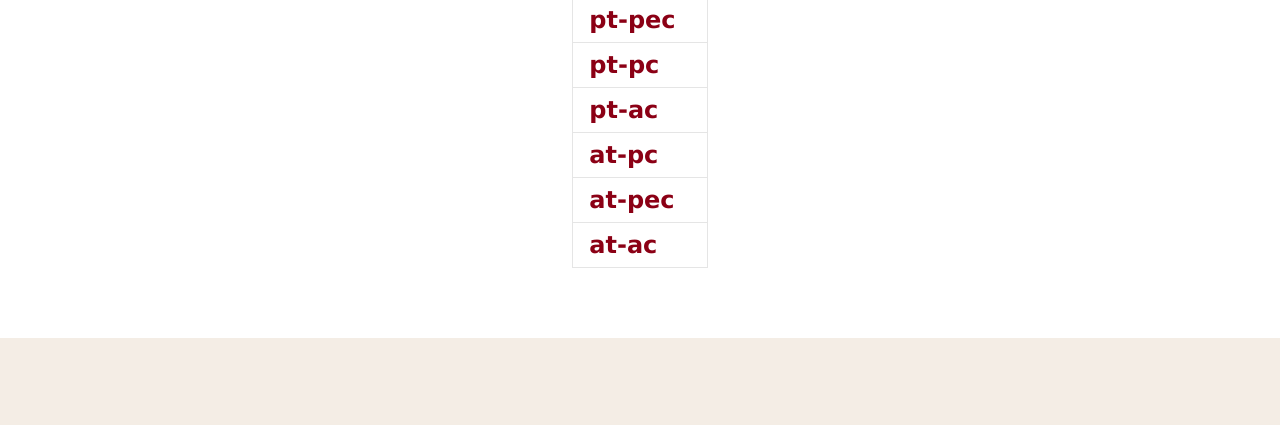
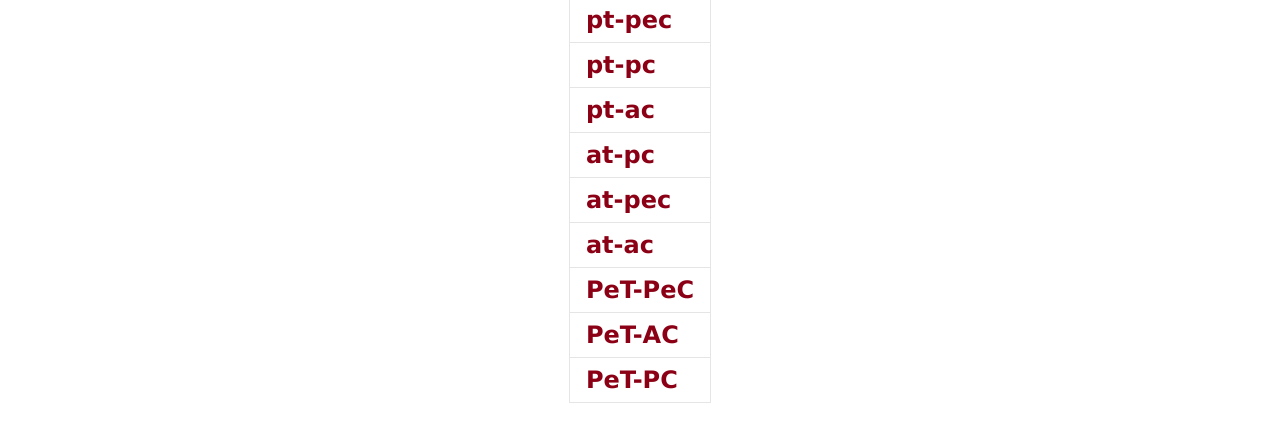
Before and after one commit to QI-Tony/pii-portal.github.io, a plain HTML site: page index.html in a window 1280 px wide. Shown: the part 325-750 px from the top of the page. Drawn offline with Linux system fonts and the light colour scheme; a small style sheet from the web is missing.

Commit message:
Add files via upload

```diff
--- a/index.html
+++ b/index.html
@@ -43,6 +43,16 @@
               <td> <a href="./at-ac/index.html" >at-ac</a> </td>
             </tr>
 
+            <tr>
+              <td> <a href="https://spicy-crabs-fall-150-135-165-75.loca.lt" >PeT-PeC</a> </td>
+            </tr>
+            <tr>
+              <td> <a href="https://quick-suns-tap-150-135-165-75.loca.lt" >PeT-AC</a> </td>
+            </tr>
+            <tr>
+              <td> <a href="https://wild-memes-chew-150-135-165-75.loca.lt" >PeT-PC</a> </td>
+            </tr>
+
             </tbody>
         </table>
 </font>
```
